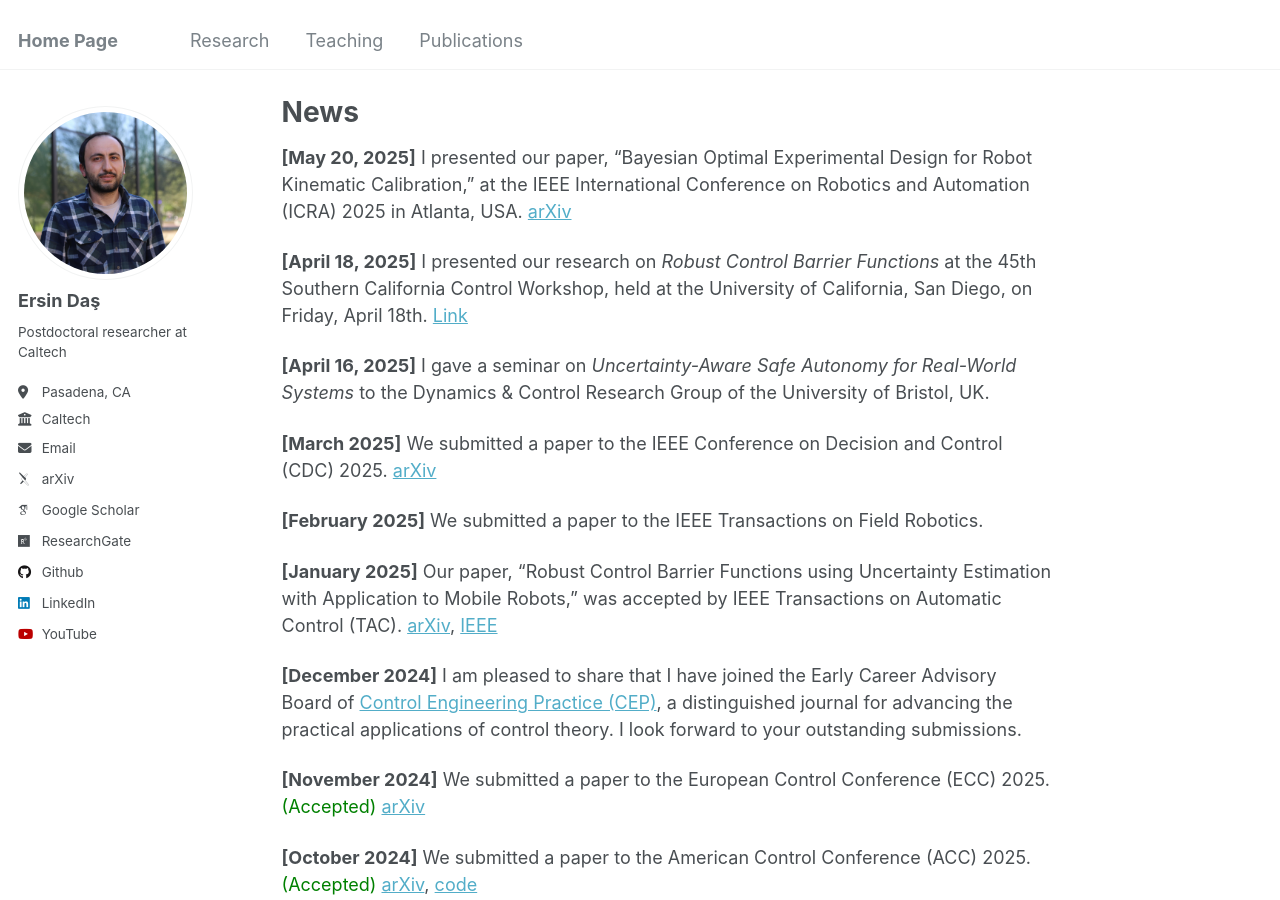
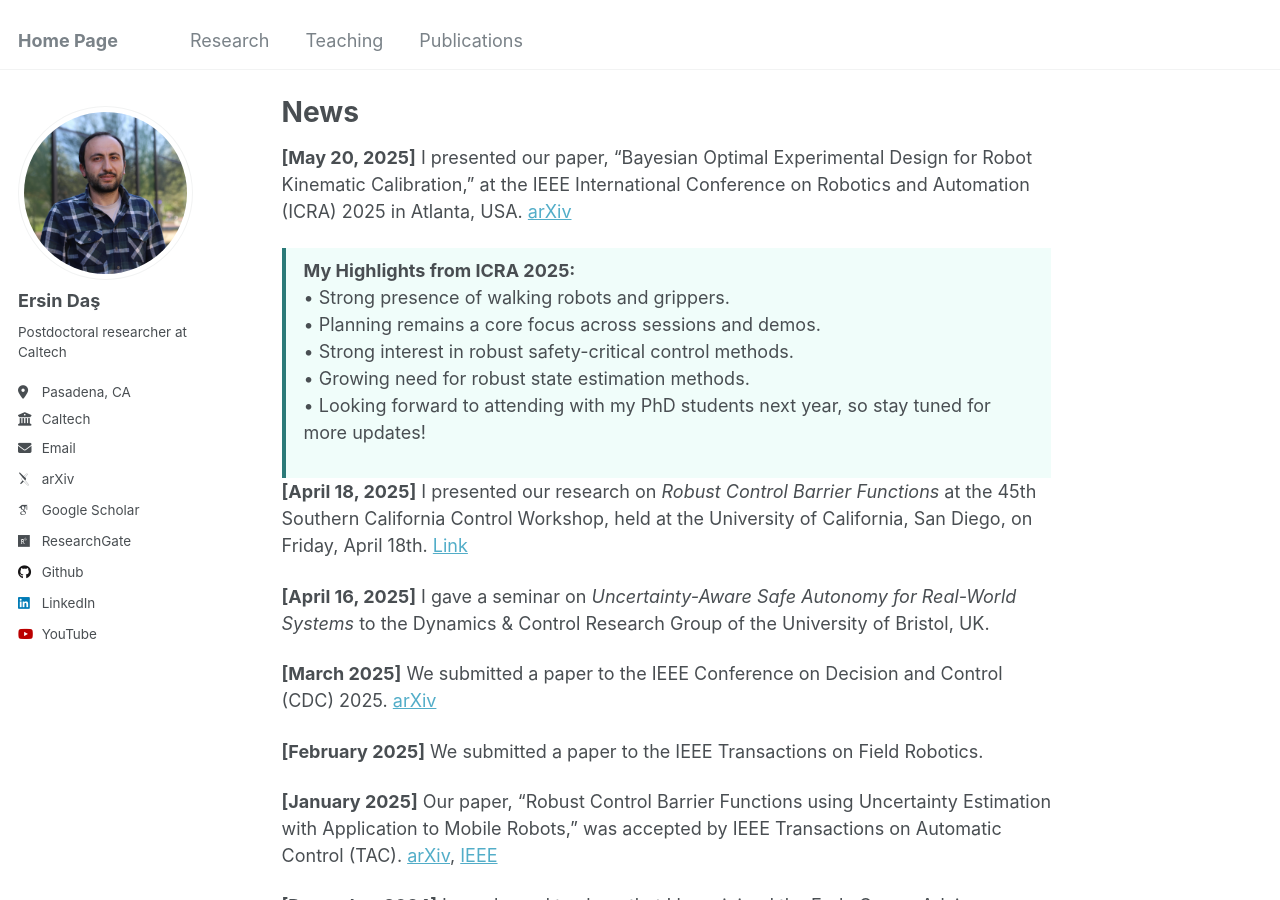
Before and after one commit to ersindas/ersindas.github.io, a Jekyll site: the page built from _pages/about.md, in a window 1280 px wide and 900 px high, scrolled down 314 px. Built offline with Jekyll 4.4.1, drawn with Linux system fonts in a browser that asks for light colours; some web fonts are replaced.

Commit message:
Update about.md
ICRA2025 Highlights

```diff
--- a/_pages/about.md
+++ b/_pages/about.md
@@ -14,6 +14,15 @@ I conduct research on robust control systems, state estimation, system identific
 News
 ======
 **[May 20, 2025]** I presented our paper, "Bayesian Optimal Experimental Design for Robot Kinematic Calibration," at the IEEE International Conference on Robotics and Automation (ICRA) 2025 in Atlanta, USA. [arXiv](https://arxiv.org/pdf/2409.10802)
+
+<div style="border-left: 4px solid #2b7a78; padding: 0.5em 1em; background-color: #f0fdfa; margin-top: 0.5em;">
+  <strong>My Highlights from ICRA 2025:</strong><br>
+  • Strong presence of walking robots and grippers.<br>
+  • Planning remains a core focus across sessions and demos.<br>
+  • Strong interest in robust safety-critical control methods.<br>
+  • Growing need for robust state estimation methods.<br>
+  • Looking forward to attending with my PhD students next year, so stay tuned for more updates!
+</div>
 
 **[April 18, 2025]** I presented our research on *Robust Control Barrier Functions* at the 45th Southern California Control Workshop, held at the University of California, San Diego, on Friday, April 18th. [Link](http://terrano.ucsd.edu/jorge/sccw/index.html)
 
```
